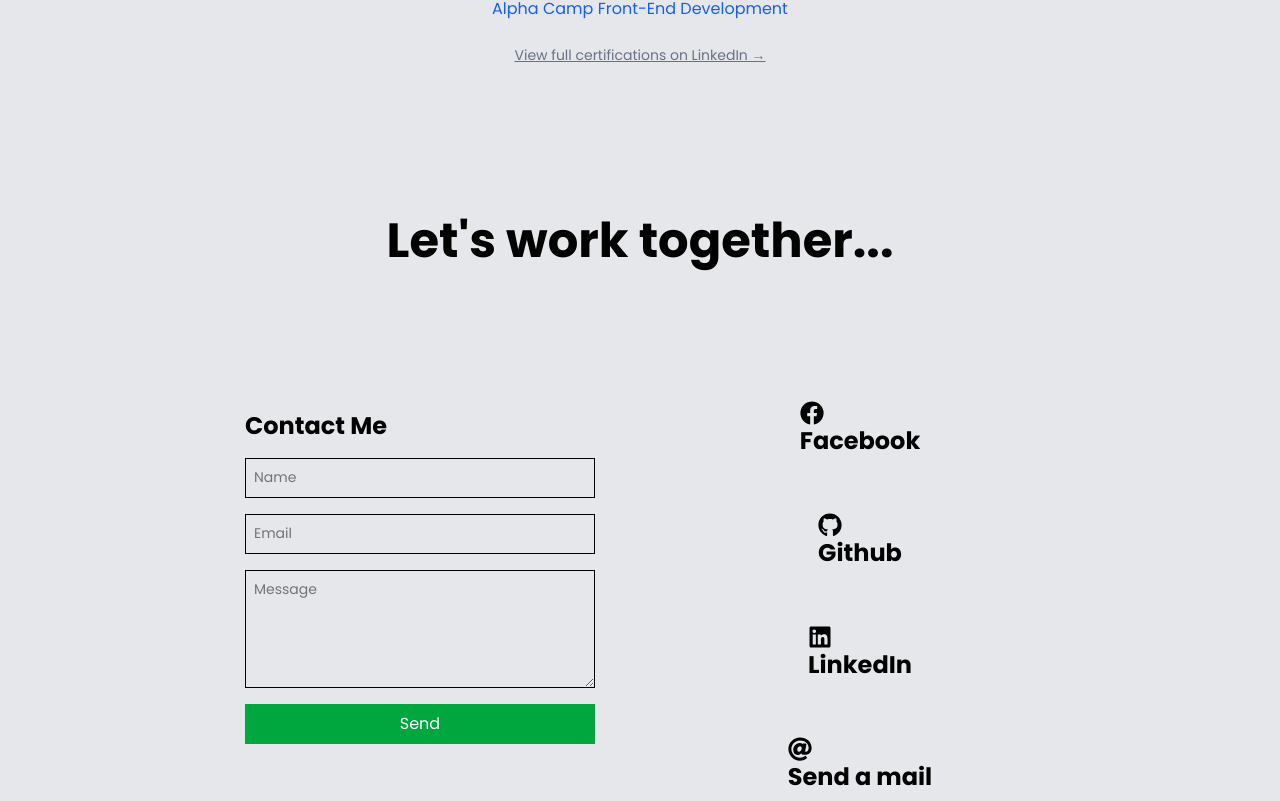
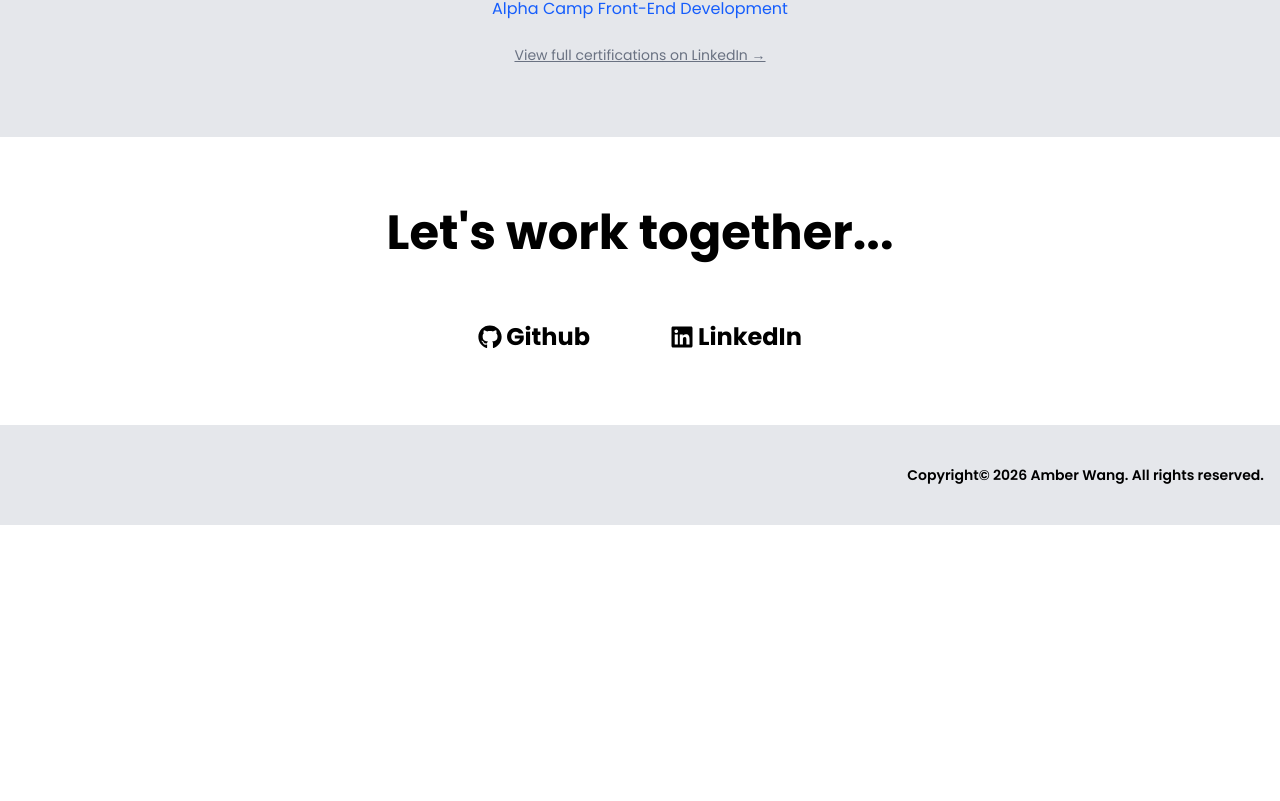
Before and after one commit to lixinjie520/my-app, a React (Vite) app: page / in a window 1280 px wide. Shown: the part 2639-3440 px from the top of the page. After the commit the page ends 3164 px from the top, so only its background shows below. Built offline with nearby package versions, Linux system fonts and the light colour scheme.

Commit message:
refactor: 整理contact區域
- 刪除contact form
- 刪除facebook和email連接
- 改以陣列方式渲染鏈接

```diff
--- a/src/components/ContactForm.jsx
+++ /dev/null
@@ -1,86 +0,0 @@
-import React, { useState } from "react";
-import axios from "axios";
-import { toast } from "react-hot-toast";
-
-const ContactForm = () => {
-  const [formData, setFormData] = useState({
-    name: "",
-    email: "",
-    message: "",
-  });
-
-  const handleChange = (e) => {
-    setFormData((prev) => ({
-      ...prev,
-      [e.target.name]: e.target.value,
-    }));
-  };
-  const handleSubmit = async (e) => {
-    e.preventDefault();
-    try {
-      const res = await axios.post(
-        "http://localhost:3000/api/message",
-        formData
-      );
-      // alert(res.data.message);
-
-      setFormData({
-        name: "",
-        email: "",
-        message: "",
-      });
-      toast.success(res.data.message)
-    } catch (error) {
-      console.error("送出失敗", error);
-      // alert("留言發送失敗，請稍後再試。");
-      toast.error(
-        error.response?.data?.message ||
-          `錯誤代碼：${error.response?.status || "未知"}，請稍後再試`
-      );
-      // 404：API 路徑錯誤
-      // 500: 後端錯誤
-      // 400：請求格式錯誤
-    }
-  };
-  return (
-    <form onSubmit={handleSubmit} className="grid grid-cols-1 gap-4 w-[350px]">
-      <h2 className="text-2xl font-bold">Contact Me</h2>
-      <input
-        type="text"
-        name="name"
-        onChange={handleChange}
-        value={formData.name}
-        placeholder="Name"
-        className="border px-2 py-1 text-sm h-10 "
-        required
-      />
-      <input
-        type="email"
-        name="email"
-        onChange={handleChange}
-        value={formData.email}
-        placeholder="Email"
-        className="border px-2 py-1 text-sm h-10"
-        required
-      />
-      <textarea
-        placeholder="Message"
-        name="message"
-        onChange={handleChange}
-        value={formData.message}
-        className="border p-2 text-sm"
-        rows="5"
-        maxLength="200"
-        required
-      ></textarea>
-      <button
-        type="submit"
-        className="cursor-pointer py-1 bg-green-600 text-white h-10 hover:bg-green-700 transition-colors duration-200 ease-in-out "
-      >
-        Send
-      </button>
-    </form>
-  );
-};
-
-export default ContactForm;
--- a/src/components/Footer.jsx
+++ b/src/components/Footer.jsx
@@ -3,7 +3,7 @@ import React from 'react'
 const Footer = () => {
     const year = new Date().getFullYear();
   return (
-    <footer className="py-10 flex justify-end text-sm font-semibold px-4 dark:bg-gray-800 dark:text-white">
+    <footer className="py-10 flex justify-end text-sm font-semibold px-4 bg-gray-200 dark:bg-black/90  dark:text-white">
       <p>Copyright© {year} Amber Wang. All rights reserved.</p>
     </footer>
   );
--- a/src/sections/Contact.jsx
+++ b/src/sections/Contact.jsx
@@ -2,20 +2,40 @@ import React from "react";
 import ContactForm from "../components/ContactForm";
 import { FaFacebook, FaLinkedin, FaAt, FaGithub } from "react-icons/fa";
 const Contact = () => {
+  const contactInfo = [
+    { name: "Github", icon: FaGithub, href: "https://github.com/lixinjie520" },
+    {
+      name: "LinkedIn",
+      icon: FaLinkedin,
+      href: "https://www.linkedin.com/in/%E5%8B%9D%E7%87%95-%E7%8E%8B-61b6b3286/",
+    },
+  ];
   return (
     <section
       id="contact"
-      className="p-20 bg-gray-200 dark:bg-gray-700 dark:text-white"
+      className="py-18 px-6 dark:bg-gray-800 dark:text-white"
     >
-      <h2 className="text-4xl md:text-5xl pb-24 text-center font-bold">
+      <h2 className="text-4xl md:text-5xl mb-10 text-center font-bold">
         Let's work together...
       </h2>
-      <div className="grid grid-cols-1 lg:grid-cols-2 px-30 place-items-center">
-        {/* 左邊聯繫表單 */}
-        <ContactForm />
-        {/* 右邊聯繫區 */}
-        <div className="max-w-3xl md:max-w-5xl md:mt-10  mx-auto text-2xl font-bold grid grid-cols-1 gap-14 mt-10 place-items-center rounded">
-          <div className="contact-card">
+
+      <div className="flex px-30 items-center">
+        <div className="flex gap-20 max-w-full md:max-w-5xl mt-4 md:mt-6 mx-auto text-lg md:text-2xl font-bold rounded">
+          {contactInfo.map((con, index) => {
+            const Icon = con.icon;
+            return (
+              <div key={index} className="flex gap-4 hover:scale-105 transition duration-200 hover:text-amber-700">
+                <a
+                  href={con.href}
+                  target="_blank"
+                  className="flex items-center"
+                >
+                  <Icon className="mr-1"></Icon>
+                  {con.name}
+                </a>
+              </div>
+            ) })}
+          {/* <div className="contact-card">
             <a
               href="https://www.facebook.com/shengyan.wang1"
               target="_blank"
@@ -24,33 +44,33 @@ const Contact = () => {
               <FaFacebook className="mr-1"></FaFacebook>
               Facebook
             </a>
-          </div>
-          <div className="contact-card">
+          </div> */}
+          {/* <div className="flex gap-4">
             <a
               href="https://github.com/lixinjie520"
               target="_blank"
-              className="link"
+              className="flex items-center"
             >
               <FaGithub className="mr-1"></FaGithub>
               Github
             </a>
           </div>
-          <div className="contact-card ">
+          <div className="flex gap-4">
             <a
               href="https://www.linkedin.com/in/%E5%8B%9D%E7%87%95-%E7%8E%8B-61b6b3286/"
               target="_blank"
-              className="link"
+              className="flex items-center"
             >
               <FaLinkedin className="mr-1"></FaLinkedin>
               LinkedIn
             </a>
-          </div>
-          <div className="contact-card ">
+          </div> */}
+          {/* <div className="contact-card ">
             <a href="mailto:wangshengyan6@gmail.com" className="link">
               <FaAt className="mr-1"></FaAt>
               Send a mail
             </a>
-          </div>
+          </div> */}
         </div>
       </div>
     </section>
```
